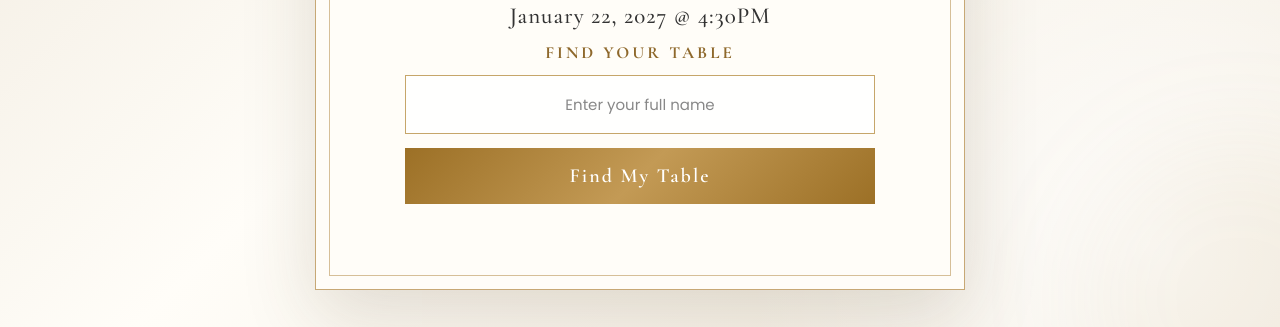
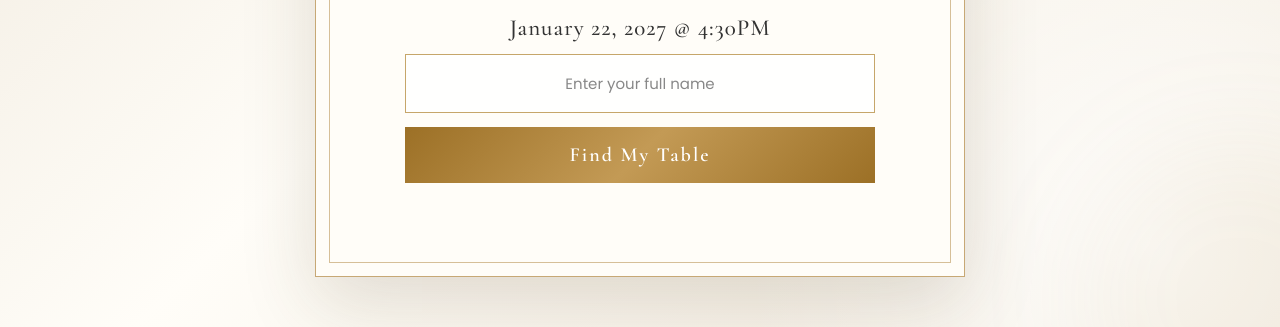
Before and after one commit to kevinserenopatayon-ai/KEVIN-JOANA-WEDDING-FELLOWSHIP, a plain HTML site: page index.html in a window 1280 px wide. Shown: the part 473-800 px from the top of the page. Drawn offline with nearby package versions, Linux system fonts and the light colour scheme.

Commit message:
Update index.html

```diff
--- a/index.html
+++ b/index.html
@@ -43,7 +43,7 @@
         <section class="guest-search">
 
             <label for="searchInput">
-                FIND YOUR TABLE
+
             </label>
 
             <input
```
